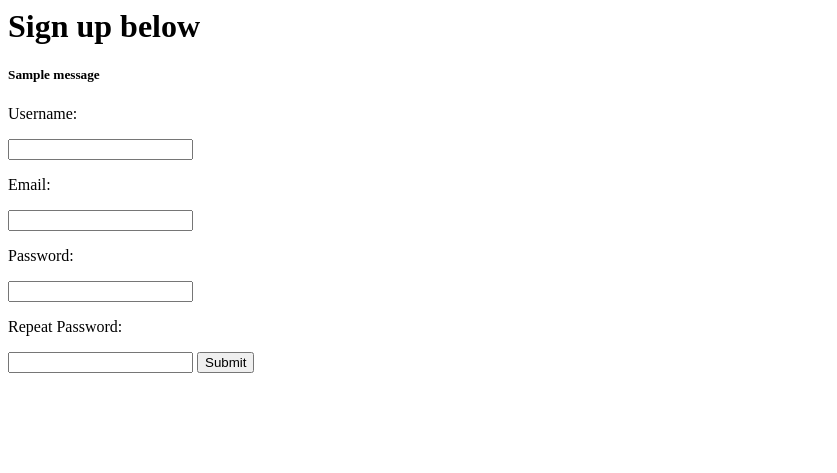
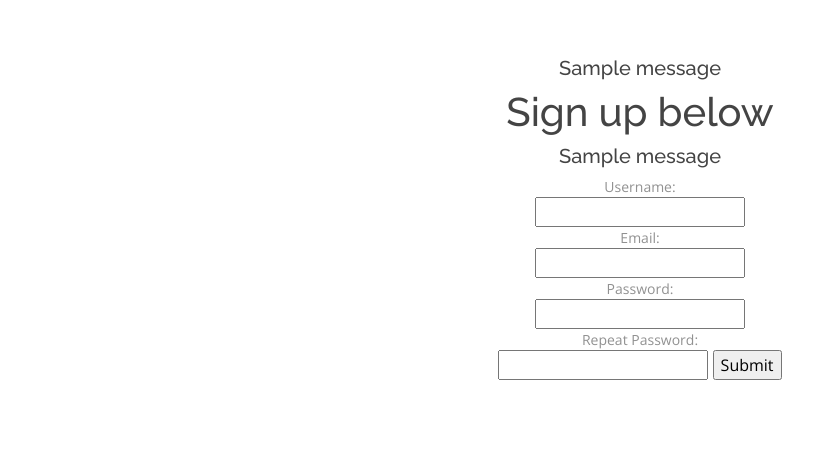
Before and after one commit to kibetamos/mars, a Django app: template templates/register.html in a window 1280 px wide. Shown: the top 473 px of the page, without its empty margins (0-837 px from the left). Run offline with Django 3.2, Linux system fonts and the light colour scheme; the template is opened without the code that fills it, so the values that code supplies are empty; one stand-in notice (Sample message) is shown; some libraries are stand-ins or nearby versions.

Commit message:
Edit the rest framework

```diff
--- a/templates/counter.html
+++ b/templates/counter.html
@@ -29,8 +29,7 @@
   </head>
 
 
-
-    <h1> </h1>
+  <a class="getstarted scrollto active" href="#about">Get Started</a>    <h1> </h1>
     <div class="section-title">
       <h2>The number of words in this text is </h2>
       <!-- <p>{{ amount }}</p> -->
--- a/templates/login.html
+++ b/templates/login.html
@@ -28,6 +28,7 @@
   * Template Name: OnePage - v4.3.0
   * Template URL: https://bootstrapmade.com/onepage-multipurpose-bootstrap-template/
   * Author: BootstrapMade.com
+  git
   * License: https://bootstrapmade.com/license/
   ======================================================== -->
 </head>
--- a/templates/register.html
+++ b/templates/register.html
@@ -1,3 +1,45 @@
+{% load static %}
+<head>
+  <meta charset="utf-8">
+  <meta content="width=device-width, initial-scale=1.0" name="viewport">
+
+  <title>ArkTech - Index</title>
+  <meta content="" name="description">
+  <meta content="" name="keywords">
+
+  <!-- Favicons -->
+  <link href="{% static 'assets/img/favicon.png' %}" rel="icon">
+  <link href="{% static 'assets/img/apple-touch-icon.png' %}" rel="apple-touch-icon">
+
+  <!-- Google Fonts -->
+  <link href="https://fonts.googleapis.com/css?family=Open+Sans:300,300i,400,400i,600,600i,700,700i|Raleway:300,300i,400,400i,500,500i,600,600i,700,700i|Poppins:300,300i,400,400i,500,500i,600,600i,700,700"rel="stylesheet">
+
+  <!-- Vendor CSS Files -->
+  <link href="{% static 'assets/vendor/aos/aos.css' %}" rel="stylesheet">
+  <link href="{% static 'assets/vendor/bootstrap/css/bootstrap.min.css' %}" rel="stylesheet">
+  <link href="{% static 'assets/vendor/bootstrap-icons/bootstrap-icons.css' %}" rel="stylesheet">
+  <link href="{% static 'assets/vendor/glightbox/css/glightbox.min.css' %}" rel="stylesheet">
+  <link href="{% static 'assets/vendor/remixicon/remixicon.css' %}" rel="stylesheet">
+  <link href="{% static 'assets/vendor/swiper/swiper-bundle.min.css' %}" rel="stylesheet">
+
+  <!-- Template Main CSS File -->
+  <link href="{% static 'assets/css/style.css' %}" rel="stylesheet">
+  <!-- =======================================================
+  * Template Name: OnePage - v4.3.0
+  * Template URL: https://bootstrapmade.com/onepage-multipurpose-bootstrap-template/
+  * Author: BootstrapMade.com
+  git
+  * License: https://bootstrapmade.com/license/
+  ======================================================== -->
+</head>
+
+<div class="container py-5">
+  <h1></h1>
+
+  <div class="section-title">
+    {% for message in messages %}
+<h5>{{message}}</h5>
+{%endfor%}
 <h1> Sign up below </h1>
 {% for message in messages %}
 <h5>{{message}}</h5>
@@ -15,3 +57,17 @@
   <input type="password" name="password2">
 <input type="Submit"/>
 </form>
+</div>
+</div>
+
+    <!-- Vendor JS Files -->
+    <script src="{% static 'assets/vendor/aos/aos.js' %}"></script>
+    <script src="{% static 'assets/vendor/bootstrap/js/bootstrap.bundle.min.js' %}"></script>
+    <script src="{% static 'assets/vendor/glightbox/js/glightbox.min.js' %}"></script>
+    <script src="{% static 'assets/vendor/isotope-layout/isotope.pkgd.min.js' %}"></script>
+    <script src="{% static 'assets/vendor/php-email-form/validate.js' %}"></script>
+    <script src="{% static 'assets/vendor/purecounter/purecounter.js' %}"></script>
+    <script src="{% static 'assets/vendor/swiper/swiper-bundle.min.js' %}"></script>
+
+    <!-- Template Main JS File -->
+    <script src="{% static 'assets/js/main.js' %}"></script>
```
Also changed, not shown: myapp/views.py (+29 -0 lines).
